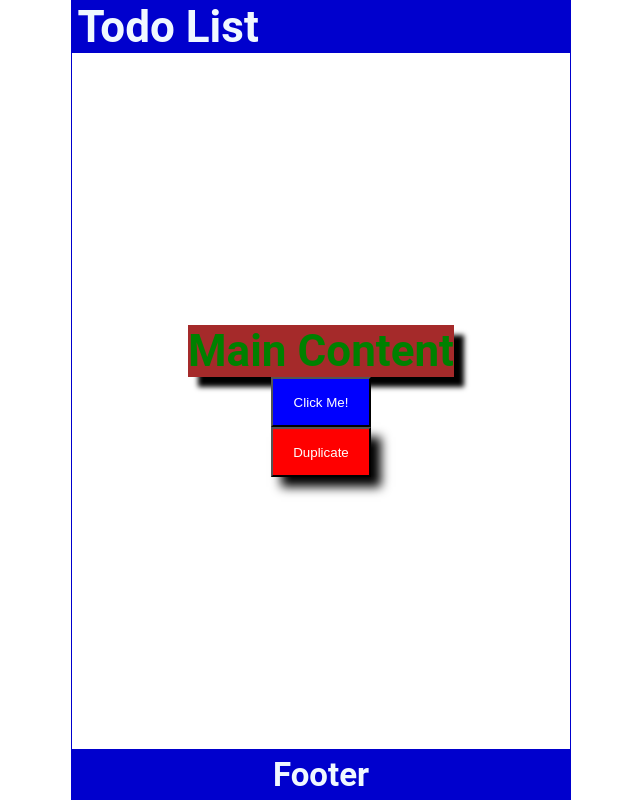
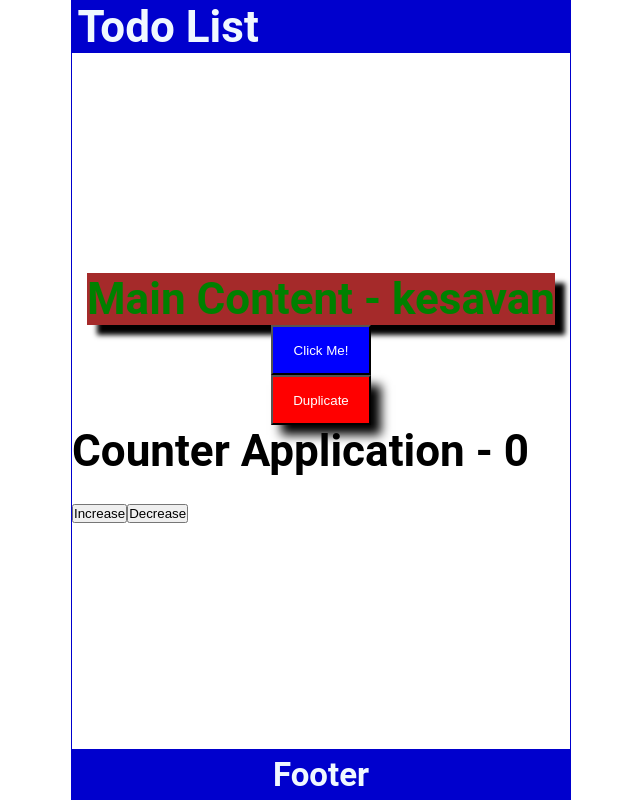
Before and after one commit to Arvi-1nd/learning-react, a React (Vite) app in the folder visualbuild/: page / in a window 1280 px wide. Shown: the whole page, without its empty margins (319-959 px from the left). Built offline with nearby package versions, Linux system fonts and the light colour scheme.

Commit message:
learning usestate

```diff
--- a/visualbuild/src/components/Content.jsx
+++ b/visualbuild/src/components/Content.jsx
@@ -1,5 +1,6 @@
 import React from "react"
 import styled from "styled-components";
+import CounterApp from "./CounterApp.jsx";
 
 let headingStyle = {
     backgroundColor: "brown",
@@ -21,20 +22,29 @@ let NewButton = styled(Button)
     `
 
 const Content = () =>{
+    let user = "kesavan"
+    function printSomething(e){
+        console.log(e.target.innerText)
+        console.log("Hello")
+        user = "Murugesan"
+        console.log( user);
+     }
+    function printSomething1(event){
+        // console.log( event.target.innerText );
+        // console.log("Hello World");
+        user = "Rangaswamy"
+        console.log( user );
+    }
 
-    function printSomething(){
-        console.log("Hello")
-     }
-    function printSomething1(user){
-        console.log("Hello", user)
-    }
+
     return(
         <main>
-            <h1 style={headingStyle}>Main Content</h1>
+            <h1 style={headingStyle}>Main Content - { user }</h1>
             <Button onClick={printSomething}> Click Me!</Button>
-            <NewButton onClick={()=>{
-                printSomething1("kesavan")
+            <NewButton onClick={(e)=>{
+                printSomething1(e)
             }}> Duplicate</NewButton>
+            <CounterApp />
         </main>
     )
 }
--- /dev/null
+++ b/visualbuild/src/components/CounterApp.jsx
@@ -0,0 +1,26 @@
+import React, {useState} from "react";
+
+const CounterApp = () => {
+
+    let [count, setCount] = useState(0)
+    function handleIncrease() {
+         setCount += 1
+        console.log( count )
+    }
+
+    function handleDecrease() {
+        count -= 1
+        console.log( count)
+    }
+    return(
+        <div>
+            <h1>
+                Counter Application - {count}
+                <button onClick={ handleIncrease }>Increase</button>
+                <button onClick={ handleDecrease }>Decrease</button>
+              </h1>
+        </div>
+    )
+}
+
+export default CounterApp;
```
